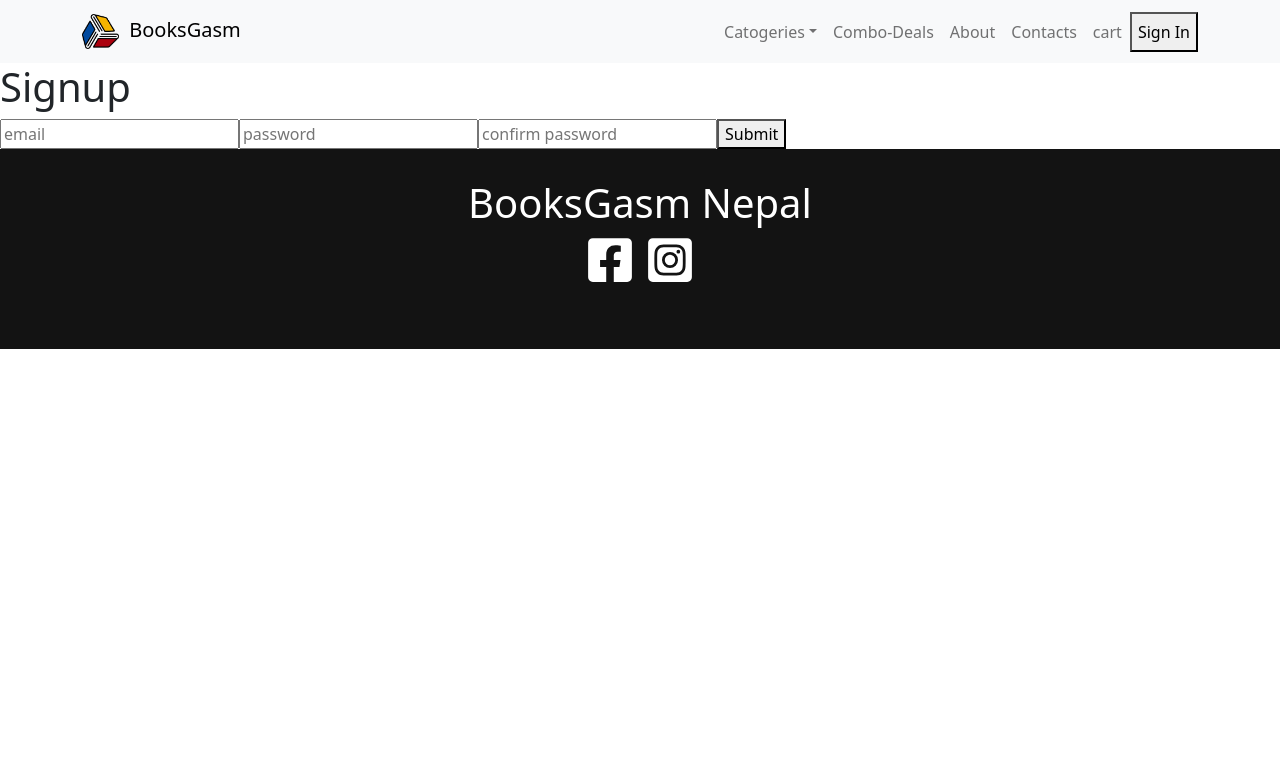
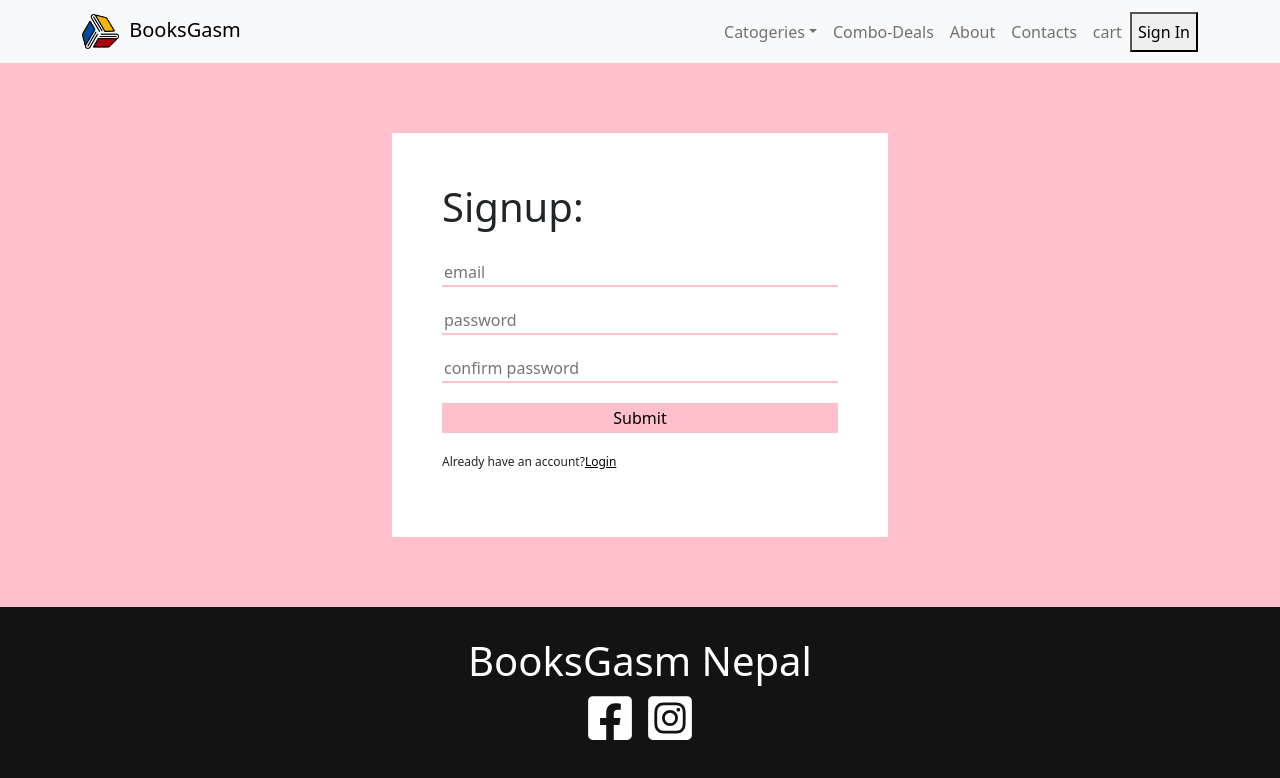
Before and after one commit to lavizp/BooksgasmNepalWebsite, a React (Create React App) app: page /signup in a window 1280 px wide. Shown: the top 778 px of the page. Built offline with nearby package versions, Linux system fonts and the light colour scheme; no server answers; the database is empty.

Commit message:
Sign Up Page

```diff
--- a/src/Pages/SignupPage/SignUpPage.js
+++ b/src/Pages/SignupPage/SignUpPage.js
@@ -32,20 +32,45 @@ export default function SignUpPage() {
     setIsLoading(false);
   }
   return (
-    <div>
+    <>
       <NavBar />
-      <h1>Signup</h1>
-      <input type="email" ref={emailRef} placeholder="email"></input>
-      <input type="password" ref={passwordRef} placeholder="password"></input>
+      <div className="loginPage">
+        <div className="loginBox">
+          <h1>Signup:</h1>
+          <input
+            type="email"
+            ref={emailRef}
+            placeholder="email"
+            className="inputBox"
+          />
+          <input
+            type="password"
+            ref={passwordRef}
+            placeholder="password"
+            className="inputBox"
+          />
           <input
             type="password"
             ref={confirmpasswordRef}
             placeholder="confirm password"
-      ></input>
+            className="inputBox"
+          />
 
-      <button type="submit" onClick={(e) => handleSubmit(e)}>
+          <button
+            type="submit"
+            onClick={(e) => handleSubmit(e)}
+            className="loginButton"
+          >
             Submit
           </button>
+          <p className="pText">
+            Already have an account?
+            <a onClick={() => navigate("/signup")} className="aText">
+              Login
+            </a>
+          </p>
         </div>
+      </div>
+    </>
   );
 }
```
Lines whose indentation alone changed are shown as unchanged.
